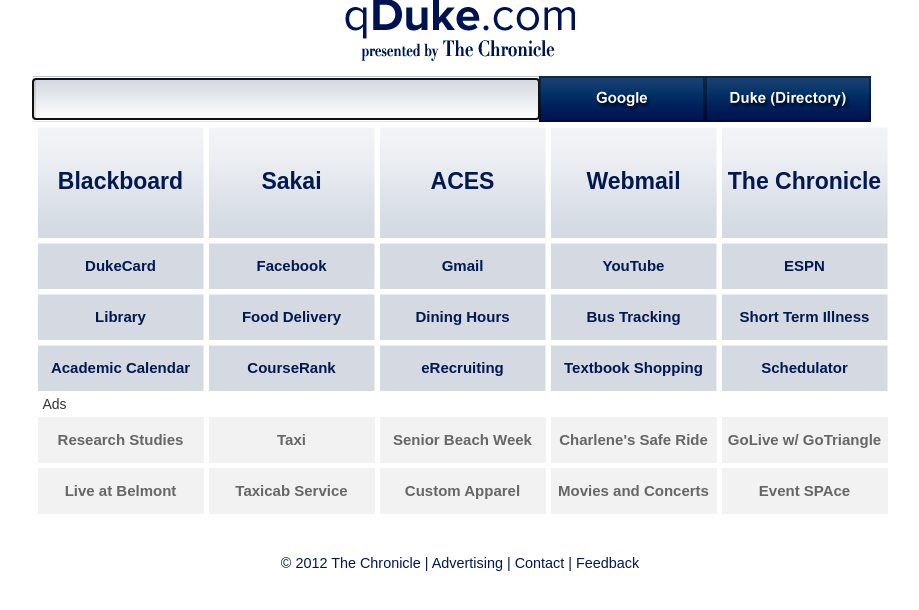
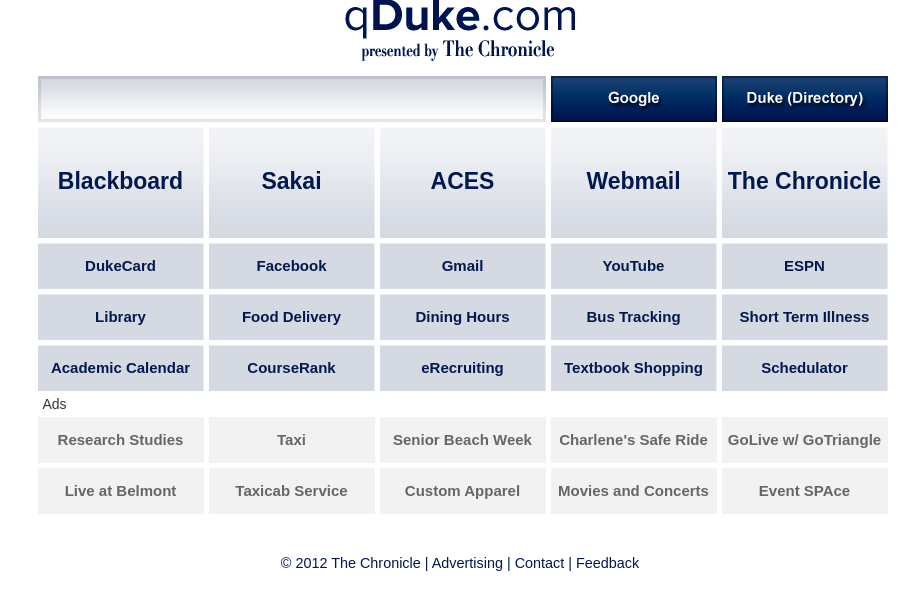
Before and after one commit to dukechronicle/qduke-old, a PHP site: page / in a window 1280 px wide. Shown: the part 16-626 px from the top of the page, without its empty margins (180-1099 px from the left). Run offline with PHP 8.4, Linux system fonts and the light colour scheme.

Commit message:
Disable field highlighting, fixed search bar alignment.

```diff
--- a/index.html
+++ b/index.html
@@ -31,6 +31,7 @@
 </head>
 
 <body>
+<div id="shell">
 <div id="header">
     <div id="logo">
         <a href="http://qduke.com"></a>
@@ -155,5 +156,6 @@
            href="http://spreadsheets.google.com/viewform?formkey=dHlnWnZQTTZyTmQxUXR5RFNaMm9ldWc6MA">Feedback</a>
     </p>
 </div>
+</div>
 </body>
 </html>
--- a/styles.css
+++ b/styles.css
@@ -72,7 +72,10 @@ input, button, textarea, select {
     *font-size: 100%;
 }
 
-body {
+*:focus {
+    outline: none;
+}
+#shell {
     color: #001950;
     width: 855px;
     margin: 0px auto;
@@ -133,17 +136,21 @@ body {
 }
 
 #search-table {
+    margin-left: 5px;
     clear: both;
 }
+
 
 #search-table .search_options td {
     background: none;
     height: 40px;
+    padding-right: 5px;
 }
 
 #search-table #search_bar {
     background: url('sprite.png');
     background-position: -1306px 0; /* search_overlay */
+    padding-right: 7px;
 }
 
 #search-table input#search {
```
